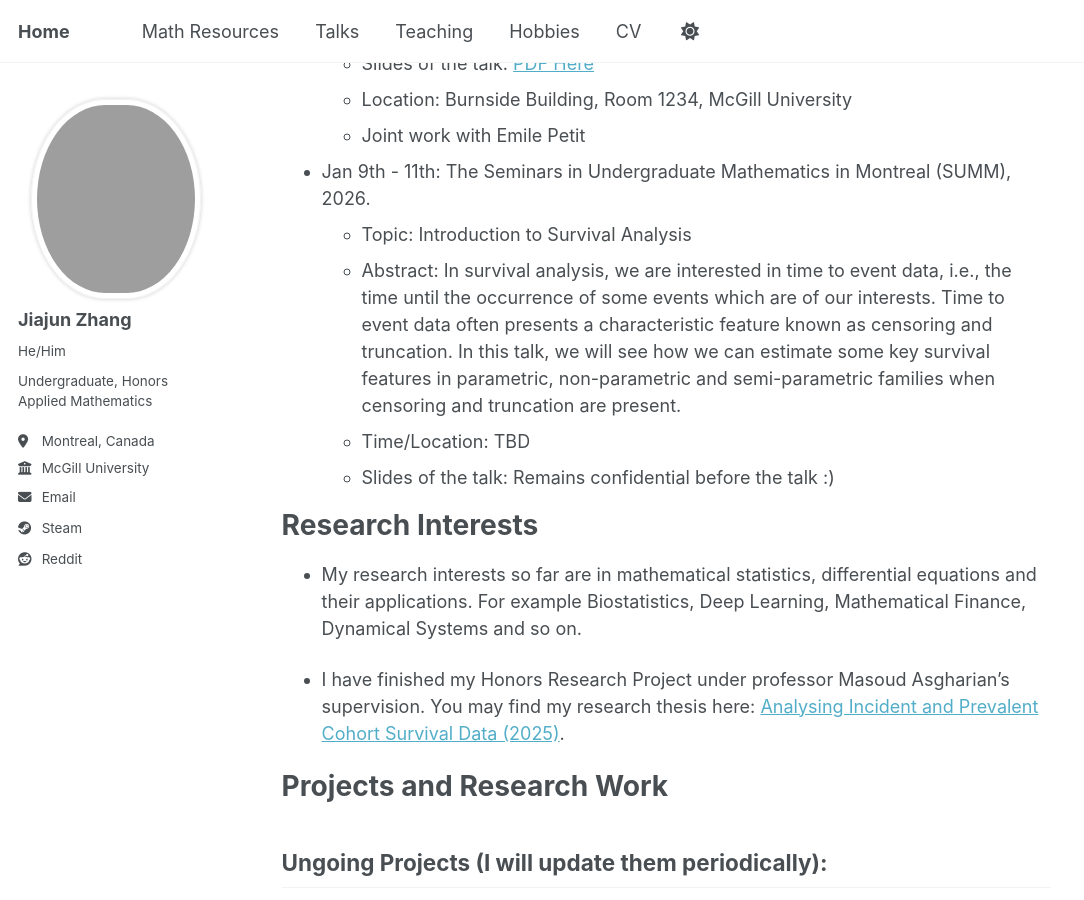
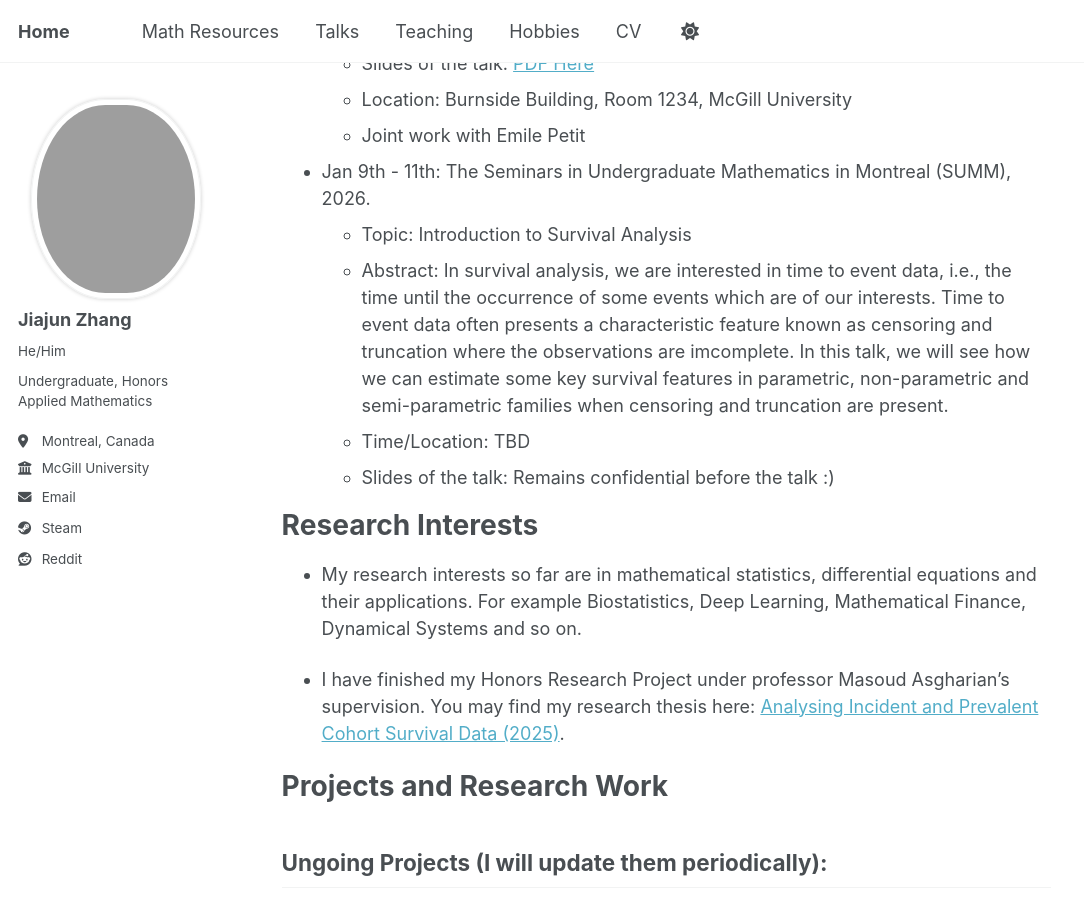
Before and after one commit to JohanssonRein/JohanssonRein.github.io, a Jekyll site: the page built from _pages/about.md, in a window 1280 px wide and 900 px high, scrolled down 373 px. Shown: the whole window, without its empty margins (0-1084 px from the left). Built offline with Jekyll 4.4.1, drawn with Linux system fonts in a browser that asks for light colours.

Commit message:
Update about.md

```diff
--- a/_pages/about.md
+++ b/_pages/about.md
@@ -20,7 +20,7 @@ redirect_from:
 
 * Jan 9th - 11th: The Seminars in Undergraduate Mathematics in Montreal (SUMM), 2026.
   * Topic: Introduction to Survival Analysis
-  * Abstract: In survival analysis, we are interested in time to event data, i.e., the time until the occurrence of some events which are of our interests. Time to event data often presents a characteristic feature known as censoring and truncation. In this talk, we will see how we can estimate some key survival features in parametric, non-parametric and semi-parametric families when censoring and truncation are present.
+  * Abstract: In survival analysis, we are interested in time to event data, i.e., the time until the occurrence of some events which are of our interests. Time to event data often presents a characteristic feature known as censoring and truncation where the observations are imcomplete. In this talk, we will see how we can estimate some key survival features in parametric, non-parametric and semi-parametric families when censoring and truncation are present.
   * Time/Location: TBD
   * Slides of the talk: Remains confidential before the talk :)
 
```
